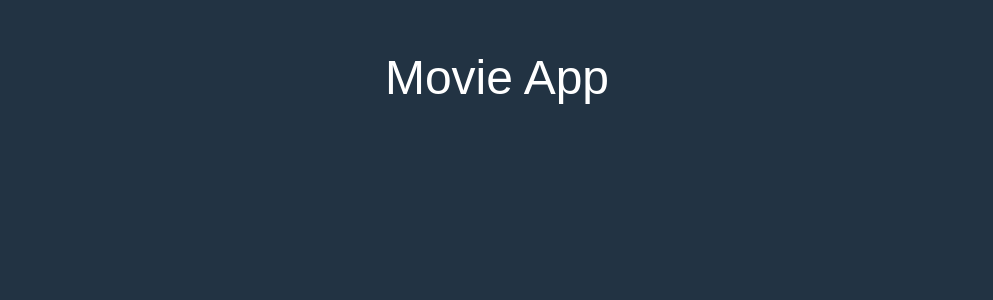
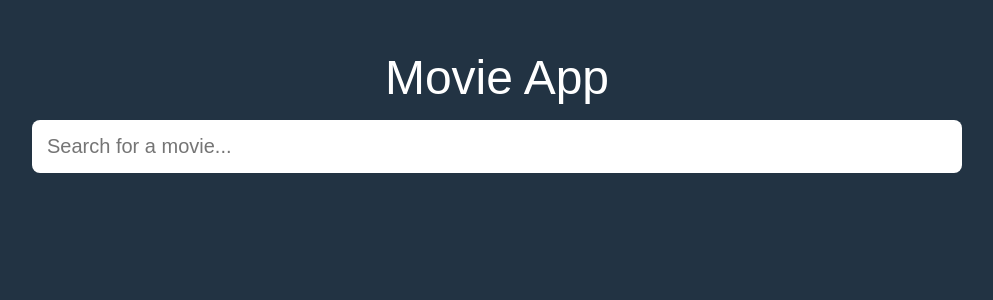
Before and after one commit to lightningwind/movie-app, a React (Create React App) app: page / in a window 1280 px wide. Shown: the top 300 px of the page, without its empty margins (143-1136 px from the left). Built offline with nearby package versions, Linux system fonts and the light colour scheme.

Commit message:
Create and style Search component

```diff
--- a/src/App.js
+++ b/src/App.js
@@ -1,9 +1,14 @@
+import Search from "./components/Search";
+
 function App() {
   return (
     <div className="container">
       <header>
         <h1>Movie App</h1>
       </header>
+      <main>
+        <Search />
+      </main>
     </div>
   );
 }
--- /dev/null
+++ b/src/components/Search.js
@@ -0,0 +1,11 @@
+import React from 'react'
+
+function Search() {
+  return (
+    <section className='search-box-wrapper'>
+        <input type="text" placeholder='Search for a movie...' className="search-box" />
+    </section>
+  )
+}
+
+export default Search
--- a/src/index.css
+++ b/src/index.css
@@ -19,3 +19,31 @@ header h1 {
   font-weight: 500;
   text-align: center;
 }
+
+main {
+  width: 100%;
+  max-width: 960px;
+  margin: 0 auto;
+}
+
+section {
+  padding: 15px;
+}
+
+.search-box {
+  display: block;
+  width: 100%;
+  padding: 15px;
+
+  /* Reset some properties */
+  border: none;
+  outline: none;
+  background: none;
+
+  background-color: white;
+  border-radius: 8px;
+
+  color: #53565A;
+  font-size: 20px;
+  font-weight: 300;
+}
```
